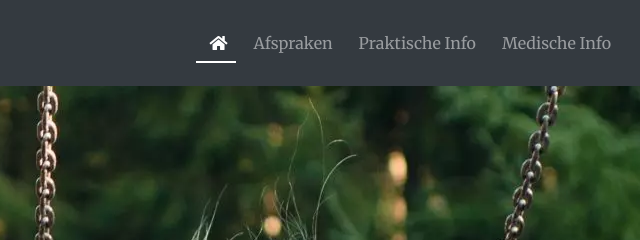
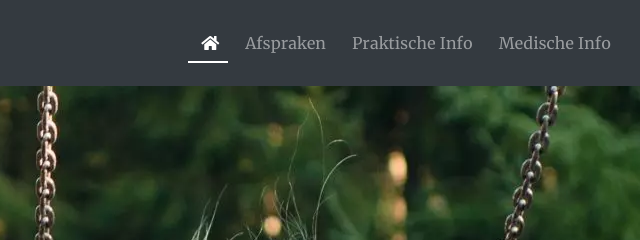
Before and after one commit to dangillet/dangillet.github.io, a website: page index.html in a window 1280 px wide. Shown: the top 240 px of the page, 640-1280 px from the left. Drawn offline with nearby package versions, Linux system fonts and the light colour scheme; some packages are replaced by stand-ins of ours.

Commit message:
Preload fonts from same server

```diff
--- a/index.html
+++ b/index.html
@@ -9,16 +9,64 @@
     <meta name="Description" content="Kinderarts pediatre dokter Kathy Bouckaert, raadpleegt
     baby's en kinderen in haar privé praktijk in Hofstade en in het Imeldaziekenhuis in Mechelen.">
 
+    <!-- Preload fonts used in the header and the background image -->
+    <link rel="preload" href="fonts/Merriweather-400.woff2" as="font" crossorigin="anonymous">
+    <link rel="preload" href="fonts/Oxygen-300.woff2" as="font" crossorigin="anonymous">
+    <link rel="preload" href="fonts/Oxygen-400.woff2" as="font" crossorigin="anonymous">
+    <link rel="preload" href="fonts/Pangolin-400.woff2" as="font" crossorigin="anonymous">
+    <link rel="preload" href="https://use.fontawesome.com/releases/v5.11.0/webfonts/fa-solid-900.woff2" as="font"
+        crossorigin="anonymous">
     <link rel="preload" href="img/girl.webp" as="image">
     <!-- Bootstrap CSS -->
     <link rel="stylesheet" href="awesome.min.css">
+    <link rel="stylesheet" href="main.min.css">
     <link
-        href="https://fonts.googleapis.com/css2?family=Merriweather:wght@300;400;700&family=Oxygen:wght@300;400;700&family=Pangolin&display=swap"
-        rel="stylesheet">
-    <link rel="stylesheet" href="main.min.css">
+        href="https://fonts.googleapis.com/css2?family=Merriweather:wght@300;700&family=Oxygen:wght@700&display=swap"
+        rel="stylesheet" crossorigin="anonymous">
 
     <script src="js/lib.min.js" defer async></script>
     <title>Kinderarts Dr. Kathy Bouckaert, pediatre in Hofstade</title>
+    <style>
+        /* latin */
+        @font-face {
+            font-family: 'Merriweather';
+            font-style: normal;
+            font-weight: 400;
+            font-display: swap;
+            src: local('Merriweather Regular'), local('Merriweather-Regular'), url(fonts/Merriweather-400.woff2) format('woff2');
+            unicode-range: U+0000-00FF, U+0131, U+0152-0153, U+02BB-02BC, U+02C6, U+02DA, U+02DC, U+2000-206F, U+2074, U+20AC, U+2122, U+2191, U+2193, U+2212, U+2215, U+FEFF, U+FFFD;
+        }
+
+        /* latin */
+        @font-face {
+            font-family: 'Oxygen';
+            font-style: normal;
+            font-weight: 300;
+            font-display: swap;
+            src: local('Oxygen Light'), local('Oxygen-Light'), url(fonts/Oxygen-300.woff2) format('woff2');
+            unicode-range: U+0000-00FF, U+0131, U+0152-0153, U+02BB-02BC, U+02C6, U+02DA, U+02DC, U+2000-206F, U+2074, U+20AC, U+2122, U+2191, U+2193, U+2212, U+2215, U+FEFF, U+FFFD;
+        }
+
+        /* latin */
+        @font-face {
+            font-family: 'Oxygen';
+            font-style: normal;
+            font-weight: 400;
+            font-display: swap;
+            src: local('Oxygen Regular'), local('Oxygen-Regular'), url(fonts/Oxygen-400.woff2) format('woff2');
+            unicode-range: U+0000-00FF, U+0131, U+0152-0153, U+02BB-02BC, U+02C6, U+02DA, U+02DC, U+2000-206F, U+2074, U+20AC, U+2122, U+2191, U+2193, U+2212, U+2215, U+FEFF, U+FFFD;
+        }
+
+        /* latin */
+        @font-face {
+            font-family: 'Pangolin';
+            font-style: normal;
+            font-weight: 400;
+            font-display: swap;
+            src: local('Pangolin Regular'), local('Pangolin-Regular'), url(fonts/Pangolin-400.woff2) format('woff2');
+            unicode-range: U+0000-00FF, U+0131, U+0152-0153, U+02BB-02BC, U+02C6, U+02DA, U+02DC, U+2000-206F, U+2074, U+20AC, U+2122, U+2191, U+2193, U+2212, U+2215, U+FEFF, U+FFFD;
+        }
+    </style>
 </head>
 
 <body>
```
Also changed, not shown: fonts/Merriweather-400.woff2 (added), fonts/Oxygen-300.woff2 (added), fonts/Oxygen-400.woff2 (added), fonts/Pangolin-400.woff2 (added).
